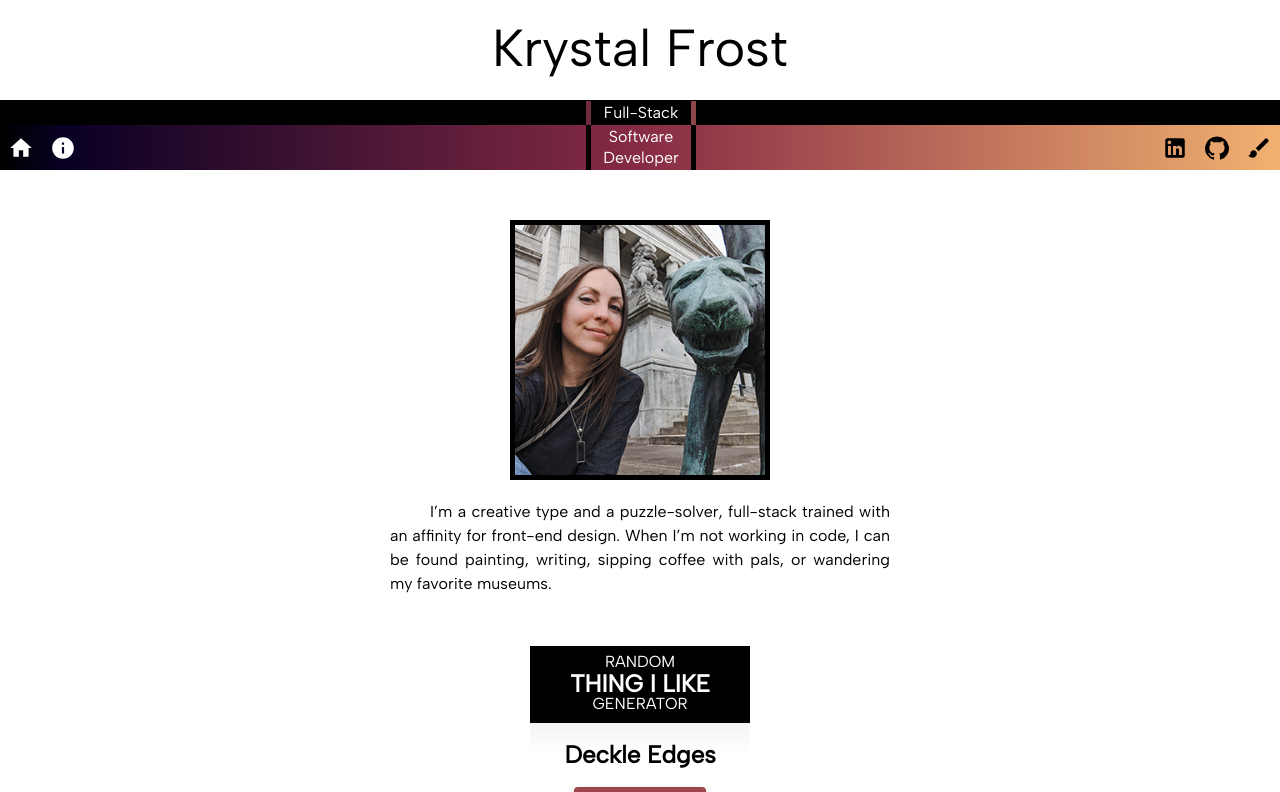
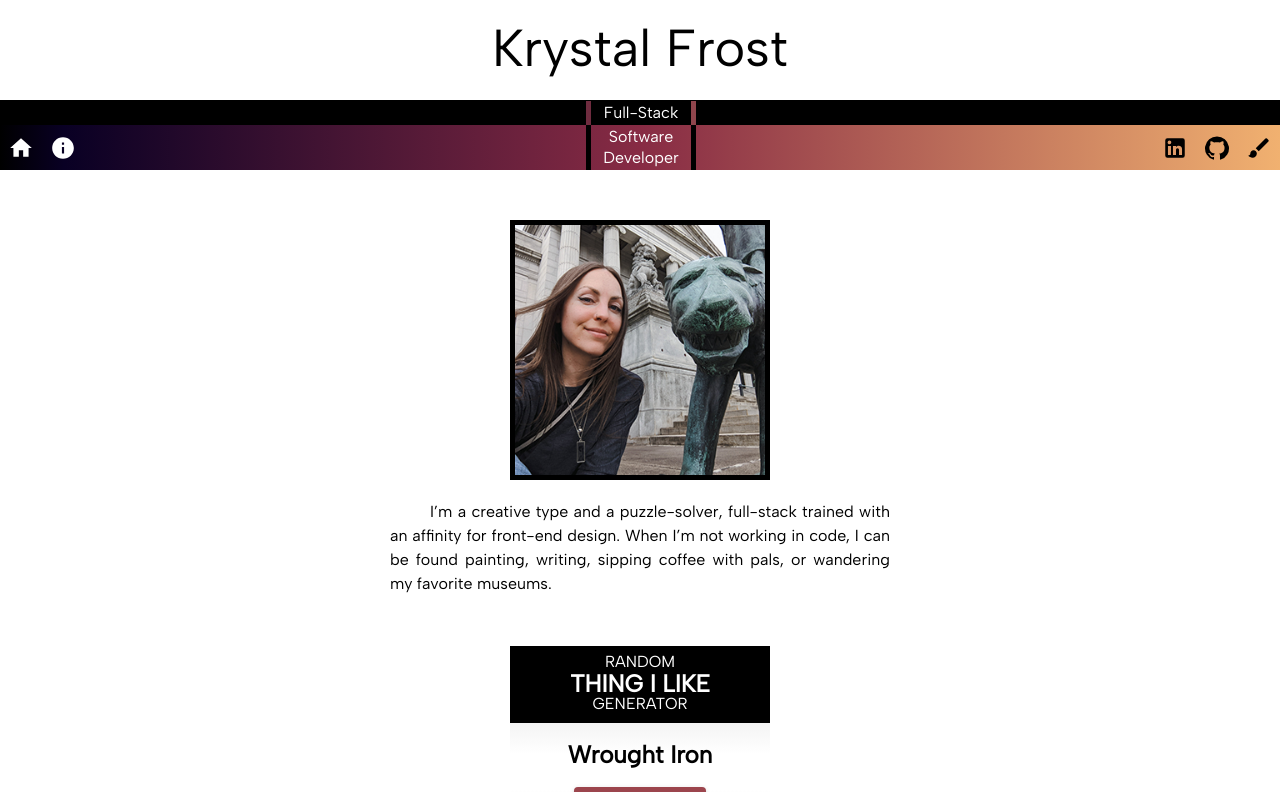
Before and after one commit to librarykrystal/portfolio, a React (Create React App) app: page /#/about in a window 1280 px wide. Shown: the top 792 px of the page. Built offline with nearby package versions, Linux system fonts and the light colour scheme; a web font is replaced by a local one.

Commit message:
CSS and Generator adjustments for deployment.

```diff
--- a/src/components/App/App.css
+++ b/src/components/App/App.css
@@ -83,14 +83,6 @@ Content Container
 
 .container {
   padding: 20px;
-  display: flex;
-  flex-direction: column;
-  justify-content: center;
-  align-items: center;
-}
-
-.projectsOuterContainer {
-  padding: 0px 20px 20px 20px;
   display: flex;
   flex-direction: column;
   justify-content: center;
@@ -185,6 +177,8 @@ Projects
   display: flex;
   flex-direction: row;
   flex-wrap: wrap;
+  justify-content: center;
+  align-items: center;
 }
 
 .projectsHeaderText {
@@ -193,7 +187,7 @@ Projects
 
 .projectsBorderContainer {
   max-width: 600px;
-  margin: 20px 25px 25px 25px;
+  margin: 20px 20px 25px 20px;
   border-bottom: 12px solid black;
 }
 
@@ -212,8 +206,7 @@ Projects
 }
 
 .projectImages {
-  margin-top: 0px;
-  padding: 11px 10px 18px 10px;
+  padding: 11px 0px 18px 0px;
   display: flex;
   justify-content: space-around;
 }
@@ -253,7 +246,7 @@ Generator
 .generatorBox {
   margin-top: 30px;
   border-bottom: 12px solid black;
-  width: 220px;
+  width: 260px;
   height: 180px;
   background: linear-gradient(180deg, #f2f2f2 40%, white 60%, white 80%, #f2f2f2 100%);
 }
--- a/src/components/Generator/Generator.jsx
+++ b/src/components/Generator/Generator.jsx
@@ -32,6 +32,10 @@ const theme = createTheme({
   },
 });
 
+
+
+function Generator() {
+
   const things = [
     "Craft Projects",
     "Tom Waits",
@@ -39,23 +43,25 @@ const things = [
     "Grey Cats",
     "Licorice Tea",
     "Cryptograms",
-  "Coen Bros Films",
+    "Coen Brothers Films",
     "String Lights",
     "Banned Books",
     "B&W Photography",
     "Sculpture Gardens",
-  "Meditation",
+    "Meditating",
     "Practical Effects",
     "Journaling",
     "Deckle Edges",
-  "Learning"
+    "Songs about the Moon",
+    "Black Cold Brew",
+    "Wrought Iron",
+    "Irises",
+    "Tattoos"
   ];
 
   const getRandomThing = () => {
     return things[Math.floor(Math.random() * things.length)];
   };
-
-function Generator() {
 
   const [thing, setThing] = useState(getRandomThing());
 
```
Lines whose indentation alone changed are shown as unchanged.
